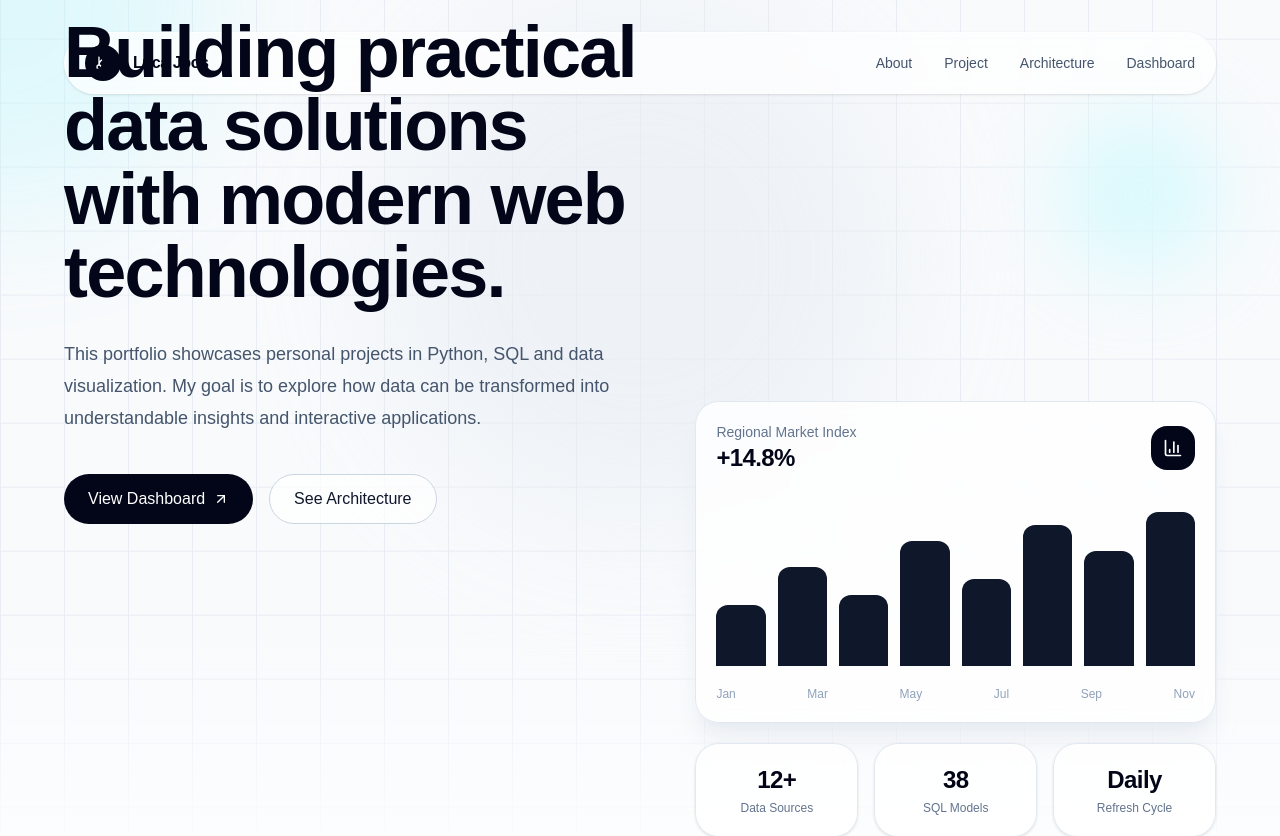
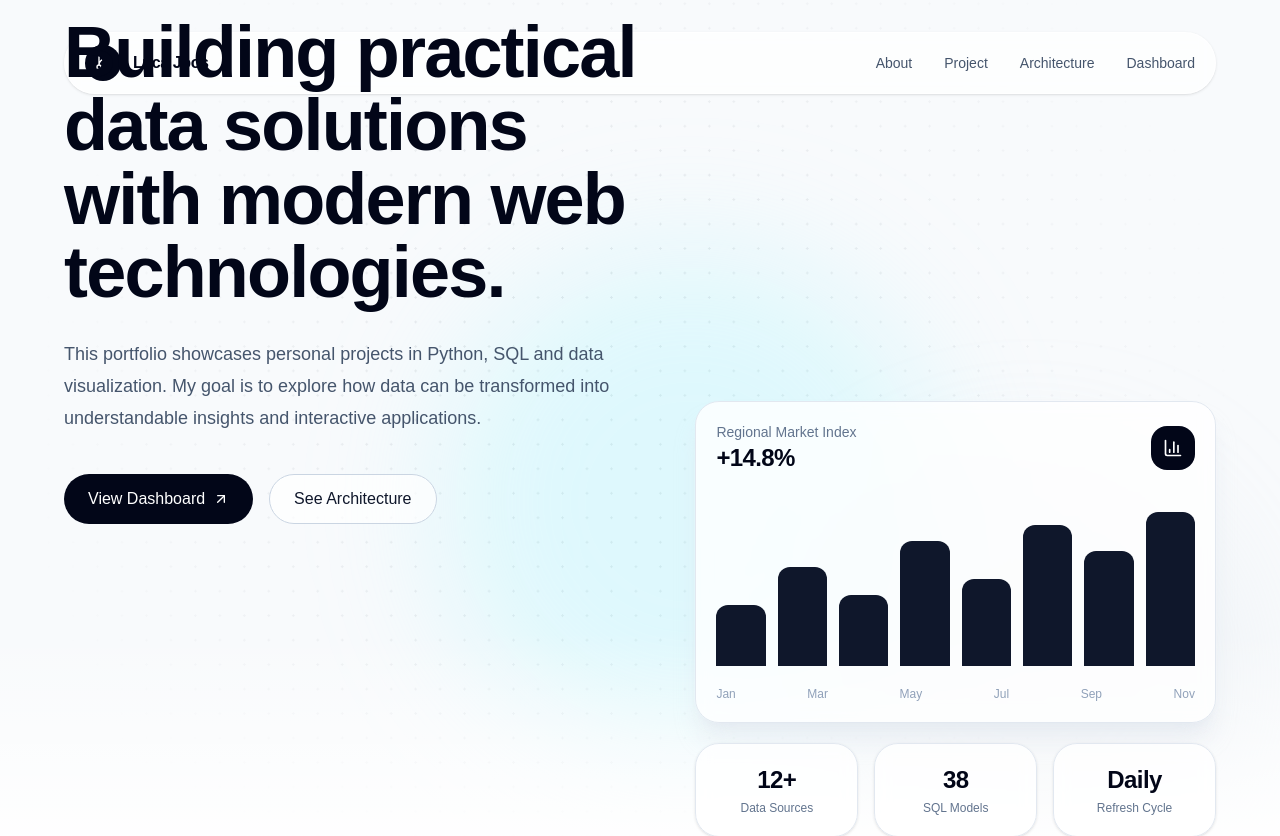
Before and after one commit to jooluc/data-portfolio, a Next.js app: page / in a window 1280 px wide. Shown: the top 836 px of the page. Built offline with nearby package versions, Linux system fonts and the light colour scheme.

Commit message:
background changes with HalftoneBackground

```diff
--- a/app/page.tsx
+++ b/app/page.tsx
@@ -1,5 +1,6 @@
 "use client";
 
+import HalftoneBackground from "@/components/HalftoneBackground";
 import { useEffect, useMemo, useState } from "react";
 import { motion, useScroll, useTransform } from "framer-motion";
 import {
@@ -187,7 +188,7 @@ export default function Home() {
   return (
     <main className="min-h-screen bg-slate-50 text-slate-950">
       <section className="relative min-h-screen overflow-hidden px-6 py-8 md:px-10 lg:px-16">
-        <AnimatedGrid />
+        <HalftoneBackground />
 
         <nav className="relative z-10 mx-auto flex max-w-7xl items-center justify-between rounded-full border border-white/70 bg-white/70 px-5 py-3 shadow-sm backdrop-blur">
           <div className="flex items-center gap-3">
--- /dev/null
+++ b/components/HalftoneBackground.tsx
@@ -0,0 +1,65 @@
+"use client";
+
+import { motion } from "framer-motion";
+
+export default function HalftoneBackground() {
+  return (
+    <div className="absolute inset-0 overflow-hidden">
+
+      {/* Dot Grid */}
+      <motion.div
+        animate={{
+          opacity: [0.4, 0.55, 0.4],
+          scale: [1, 1.02, 1],
+        }}
+        transition={{
+          duration: 12,
+          repeat: Infinity,
+          ease: "easeInOut",
+        }}
+        className="absolute inset-0"
+        style={{
+          backgroundImage: `
+            radial-gradient(circle at center, rgba(15,23,42,0.16) 1px, transparent 1px)
+          `,
+          backgroundSize: "24px 24px",
+          maskImage:
+            "radial-gradient(circle at center, black 20%, transparent 80%)",
+          WebkitMaskImage:
+            "radial-gradient(circle at center, black 20%, transparent 80%)",
+        }}
+      />
+
+      {/* Mouse Glow */}
+      <motion.div
+        animate={{
+          x: [0, 60, 0],
+          y: [0, -40, 0],
+        }}
+        transition={{
+          duration: 18,
+          repeat: Infinity,
+          ease: "easeInOut",
+        }}
+        className="absolute left-1/2 top-1/3 h-[500px] w-[500px] -translate-x-1/2 rounded-full bg-cyan-200/30 blur-3xl"
+      />
+
+      {/* Secondary Glow */}
+      <motion.div
+        animate={{
+          x: [0, -40, 0],
+          y: [0, 30, 0],
+        }}
+        transition={{
+          duration: 14,
+          repeat: Infinity,
+          ease: "easeInOut",
+        }}
+        className="absolute bottom-0 right-0 h-[420px] w-[420px] rounded-full bg-slate-300/20 blur-3xl"
+      />
+
+      {/* Bottom Fade */}
+      <div className="absolute bottom-0 left-0 h-56 w-full bg-gradient-to-b from-transparent to-white" />
+    </div>
+  );
+}
```
